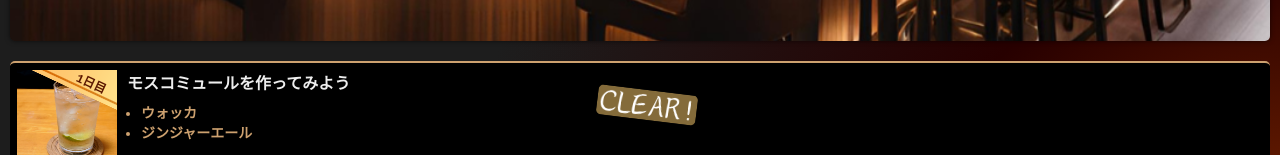
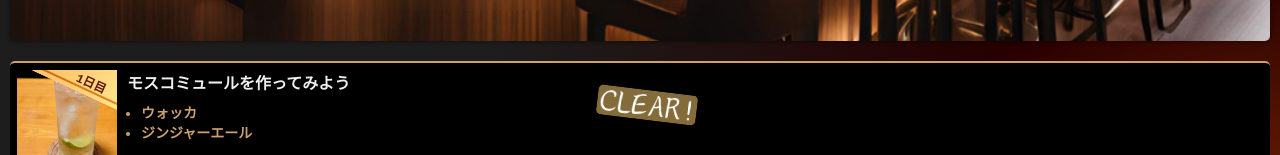
Before and after one commit to aridome222/Frontend-Tacktail, a Next.js app: page /story in a window 1280 px wide. Shown: the part 645-800 px from the top of the page. Built offline with nearby package versions, Linux system fonts and the light colour scheme.

Commit message:
refactor: 警告対応のため、非推奨の'objectFit'プロパティを推奨形式のインラインスタイルに変更

```diff
--- a/src/app/components/CocktailImage/index.tsx
+++ b/src/app/components/CocktailImage/index.tsx
@@ -1,6 +1,6 @@
-import Image from 'next/image';
-import type React from 'react';
-import styles from './CocktailImage.module.css';
+import Image from "next/image";
+import type React from "react";
+import styles from "./CocktailImage.module.css";
 
 type CocktailImageProps = {
   backgroundImagePath: string;
@@ -13,11 +13,22 @@ export const CocktailImage: React.FC<CocktailImageProps> = ({
 }: CocktailImageProps) => (
   <div className={styles.container}>
     {/* メインの背景画像 */}
-    <Image src={backgroundImagePath} alt='Background' width={100} height={100} objectFit='cover' />
+    <Image
+      src={backgroundImagePath}
+      alt="Background"
+      width={100}
+      height={100}
+      style={{ objectFit: "cover" }}
+    />
 
     {/* メイン画像の右斜め上に配置する画像 */}
     <div className={styles.overlay}>
-      <Image src='/images/golden_ribbon.png' alt='Overlay' width={400} height={50} />
+      <Image
+        src="/images/golden_ribbon.png"
+        alt="Overlay"
+        width={400}
+        height={50}
+      />
       <p className={styles.cocktailName}>{cocktailName}</p>
     </div>
   </div>
```
